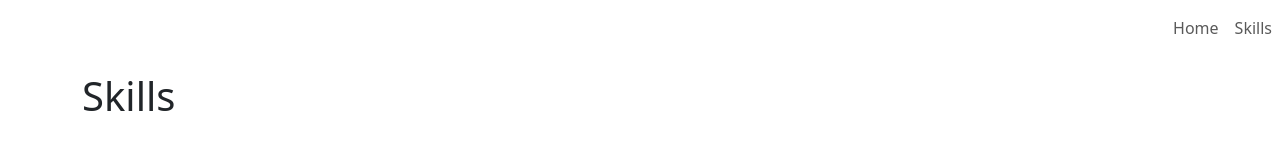
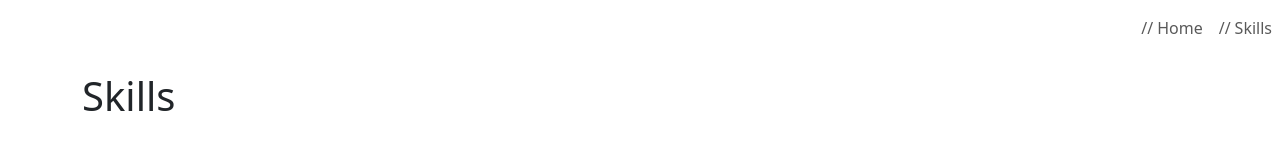
Before and after one commit to Rex77pro/Kronborg, a React (Create React App) app: page /Skills in a window 1280 px wide. Shown: the top 156 px of the page. Built offline with nearby package versions, Linux system fonts and the light colour scheme.

Commit message:
fix(nav): Create uniqe css to include "//"
Create css file to include "//" before my routes in the navbar

```diff
--- /dev/null
+++ b/src/Components/Navbar.css
@@ -0,0 +1,4 @@
+.uniqe-link::before {
+    content: '//';
+    margin-right: 0.25rem;
+}
--- a/src/Components/Navbar.js
+++ b/src/Components/Navbar.js
@@ -1,6 +1,7 @@
 import React from "react";
 import { Nav, Navbar } from "react-bootstrap";
 import { useLocation } from "react-router-dom";
+import './Navbar.css'
 
 const MyNavbar = () => {
     const location = useLocation();
@@ -21,8 +22,8 @@ const MyNavbar = () => {
             <Navbar.Toggle aria-controls="basic-navbar-nav" />
             <Navbar.Collapse id="basic-navbar-nav">
                 <Nav className ='ms-auto'>
-                    <Nav.Link href='/'>Home</Nav.Link>
-                    <Nav.Link href='/skills'>Skills</Nav.Link>
+                    <Nav.Link href='/' className="uniqe-link">Home</Nav.Link>
+                    <Nav.Link href='/skills' className="uniqe-link">Skills</Nav.Link>
                 </Nav>
             </Navbar.Collapse>
         </Navbar>
```
